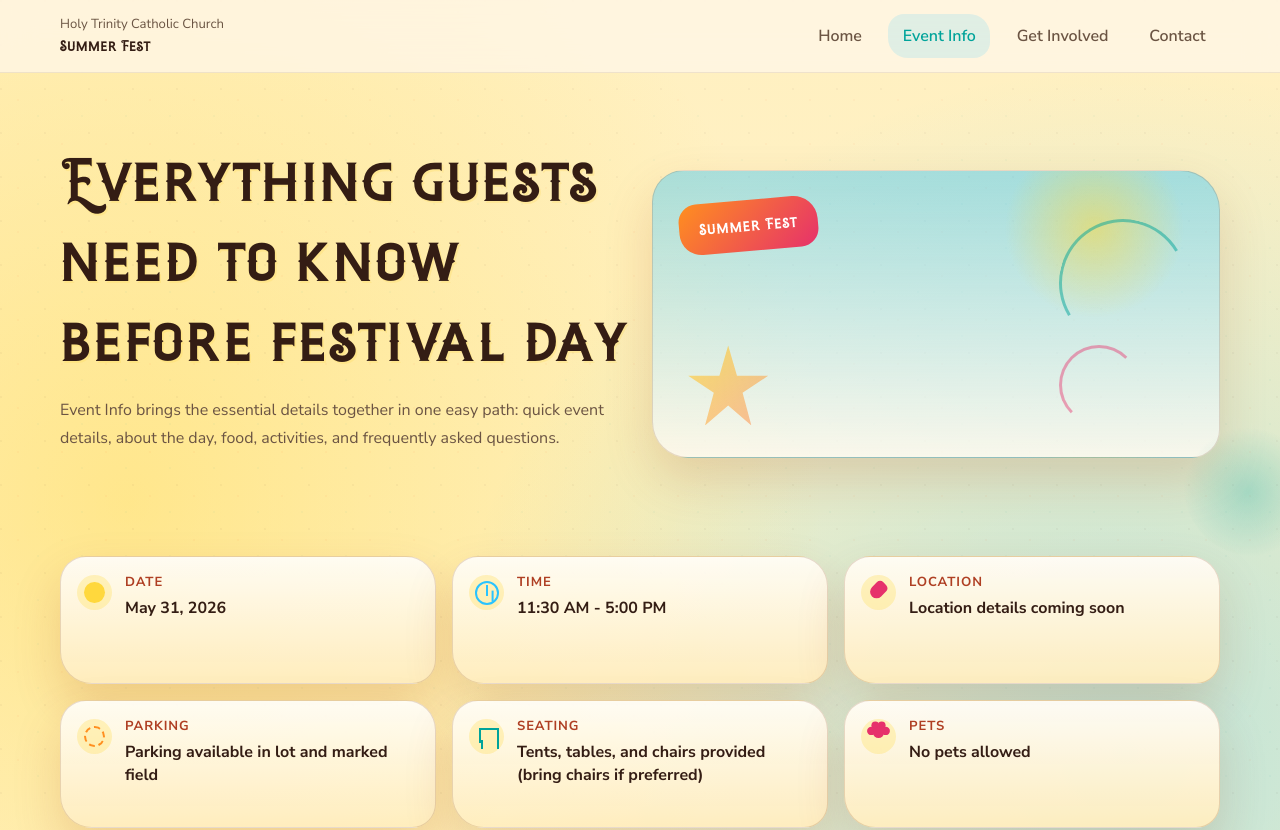
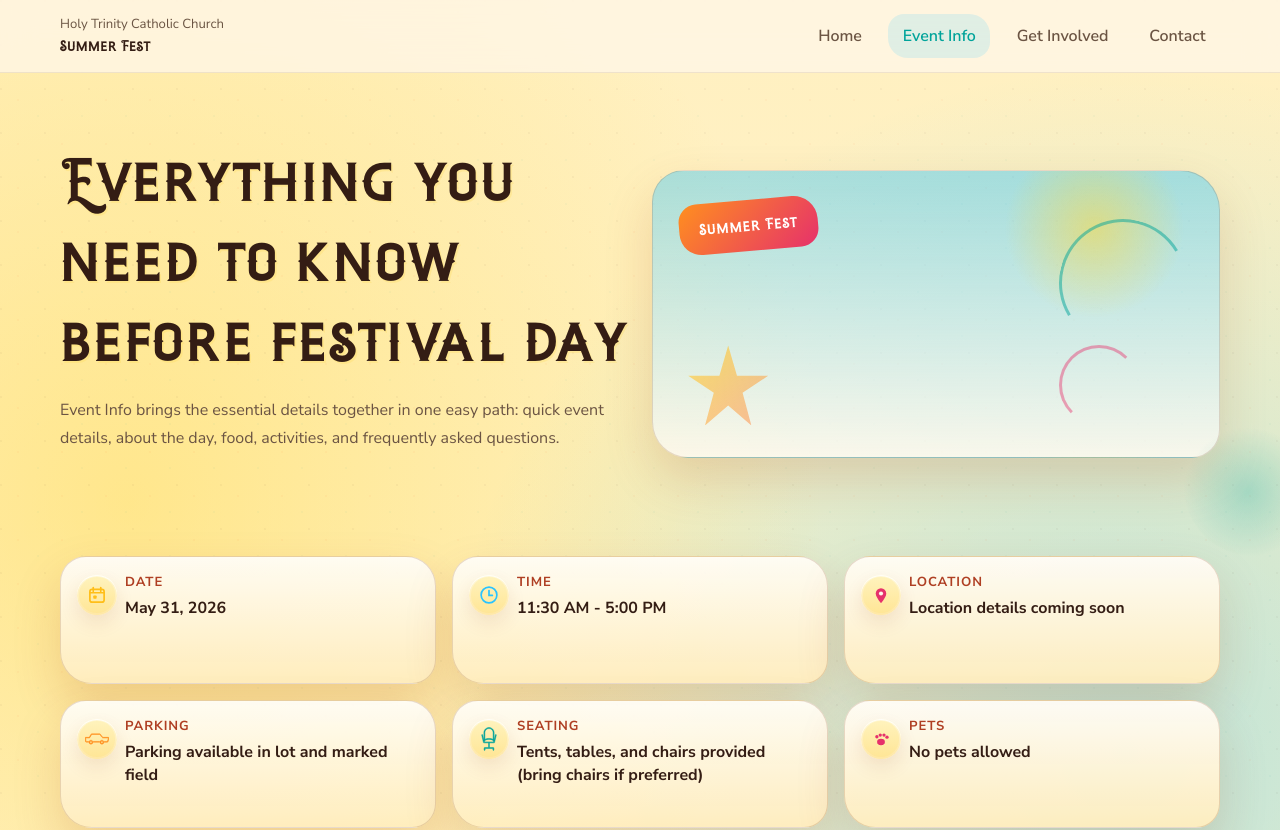
Before and after one commit to joshmzamora/summerfest-htcc, a Next.js app: page /event-info in a window 1280 px wide. Shown: the top 830 px of the page. Built offline with nearby package versions, Linux system fonts and the light colour scheme.

Commit message:
Refactor InfoBar component to improve icon rendering; update EventInfoPage title for clarity; add parking and seating chair SVG icons

```diff
--- a/app/event-info/page.tsx
+++ b/app/event-info/page.tsx
@@ -16,7 +16,7 @@ export default function EventInfoPage() {
         navigation={siteContent.navigation}
       />
       <PageIntro
-        title="Everything guests need to know before festival day"
+        title="Everything you need to know before festival day"
         description="Event Info brings the essential details together in one easy path: quick event details, about the day, food, activities, and frequently asked questions."
       />
       <InfoBar items={siteContent.quickInfo} />
--- a/app/globals.css
+++ b/app/globals.css
@@ -714,90 +714,58 @@ main {
     linear-gradient(180deg, rgba(255, 252, 245, 0.96), rgba(255, 237, 190, 0.95));
 }
 
-.info-icon {
+.info-icon-wrap {
   position: absolute;
   top: 1.1rem;
   left: 1rem;
+  display: grid;
+  place-items: center;
+  width: 2.5rem;
+  height: 2.5rem;
+  border-radius: 50%;
+  background: linear-gradient(180deg, rgba(255, 248, 214, 0.98), rgba(255, 231, 164, 0.98));
+  box-shadow:
+    inset 0 1px 0 rgba(255, 255, 255, 0.85),
+    0 8px 18px rgba(168, 74, 22, 0.12);
+}
+
+.info-icon {
+  position: relative;
   width: 2.2rem;
   height: 2.2rem;
   border-radius: 50%;
-  background: rgba(255, 216, 61, 0.28);
+  background: rgba(255, 216, 61, 0.16);
+  display: grid;
+  place-items: center;
 }
 
-.info-icon::before,
-.info-icon::after {
-  content: "";
-  position: absolute;
+.info-icon svg {
+  width: 1.5rem;
+  height: 1.5rem;
 }
 
-.icon-sun::before {
-  inset: 0.45rem;
-  border-radius: 50%;
-  background: var(--sun);
+.icon-sun {
+  color: #ffbe18;
 }
 
-.icon-clock::before {
-  inset: 0.35rem;
-  border: 2px solid var(--sky);
-  border-radius: 50%;
+.icon-clock {
+  color: var(--sky);
 }
 
-.icon-clock::after {
-  top: 0.6rem;
-  left: 1.05rem;
-  width: 2px;
-  height: 0.7rem;
-  background: var(--sky);
-  box-shadow: 0.35rem 0.35rem 0 0 var(--sky);
-  transform-origin: bottom;
+.icon-pin {
+  color: var(--berry);
 }
 
-.icon-pin::before {
-  top: 0.35rem;
-  left: 0.68rem;
-  width: 0.8rem;
-  height: 1.1rem;
-  border-radius: 0.6rem 0.6rem 0.9rem 0.9rem;
-  background: var(--berry);
-  transform: rotate(45deg);
+.icon-wheel {
+  color: var(--orange);
 }
 
-.icon-wheel::before {
-  inset: 0.45rem;
-  border: 2px dashed var(--orange);
-  border-radius: 50%;
+.icon-chair {
+  color: var(--teal);
 }
 
-.icon-chair::before {
-  left: 0.62rem;
-  top: 0.55rem;
-  width: 1rem;
-  height: 0.8rem;
-  border: 2px solid var(--teal);
-  border-bottom: 0;
-}
-
-.icon-chair::after {
-  left: 0.72rem;
-  top: 1.3rem;
-  width: 0.9rem;
-  height: 0.55rem;
-  border-left: 2px solid var(--teal);
-  border-right: 2px solid var(--teal);
-}
-
-.icon-paw::before {
-  top: 0.5rem;
-  left: 0.75rem;
-  width: 0.7rem;
-  height: 0.7rem;
-  border-radius: 50%;
-  background: var(--berry);
-  box-shadow:
-    -0.45rem -0.1rem 0 -0.08rem var(--berry),
-    0.45rem -0.1rem 0 -0.08rem var(--berry),
-    -0.2rem -0.45rem 0 -0.1rem var(--berry),
-    0.2rem -0.45rem 0 -0.1rem var(--berry);
+.icon-paw {
+  color: var(--berry);
 }
 
 .info-item span {
--- a/app/page.tsx
+++ b/app/page.tsx
@@ -2,7 +2,6 @@ import Link from "next/link";
 
 import { CardGrid } from "@/components/Cards";
 import { HeroSection } from "@/components/HeroSection";
-import { InfoBar } from "@/components/InfoBar";
 import { NavBar } from "@/components/NavBar";
 import { Section } from "@/components/Section";
 import { SiteFooter } from "@/components/SiteFooter";
@@ -26,8 +25,6 @@ export default function Home() {
         actions={siteContent.heroActions}
         countdownTarget={siteContent.countdownTarget}
       />
-
-      <InfoBar items={siteContent.quickInfo} />
 
       <Section
         title="A lively invitation for parish families, neighbors, and friends"
--- a/components/InfoBar.tsx
+++ b/components/InfoBar.tsx
@@ -6,13 +6,108 @@ type InfoBarProps = {
   }>;
 };
 
+function InfoIcon({ icon }: { icon?: string }) {
+  switch (icon) {
+    case "sun":
+      return (
+        <svg viewBox="0 0 32 32" fill="none" aria-hidden="true">
+          <rect x="6.5" y="8.5" width="19" height="17" rx="3" stroke="currentColor" strokeWidth="2.25" />
+          <path d="M11 6v5M21 6v5M6.5 13h19" stroke="currentColor" strokeLinecap="round" strokeWidth="2.25" />
+          <rect x="11" y="16.5" width="4.5" height="4.5" rx="1" fill="currentColor" />
+        </svg>
+      );
+    case "clock":
+      return (
+        <svg viewBox="0 0 32 32" fill="none" aria-hidden="true">
+          <circle cx="16" cy="16" r="10.5" stroke="currentColor" strokeWidth="2.25" />
+          <path d="M16 10v6.5h4.5" stroke="currentColor" strokeLinecap="round" strokeWidth="2.25" />
+        </svg>
+      );
+    case "pin":
+      return (
+        <svg viewBox="0 0 32 32" fill="none" aria-hidden="true">
+          <path
+            d="M16 27c4.7-6 7-10 7-13.1A7 7 0 0 0 9 13.9C9 17 11.3 21 16 27Z"
+            fill="currentColor"
+          />
+          <circle cx="16" cy="14" r="2.75" fill="#fff7eb" />
+        </svg>
+      );
+    case "wheel":
+      return (
+        <svg viewBox="0 0 512 512" fill="none" aria-hidden="true">
+          <path
+            d="M360.819 282.016c-11.672-.016-22.359 4.75-29.984 12.406-7.656 7.625-12.422 18.313-12.422 29.984.016 23.406 18.969 42.375 42.406 42.375 23.422 0 42.375-18.984 42.375-42.375.016-11.672-4.75-22.359-12.391-29.984-7.64-7.656-18.328-12.422-29.984-12.406Zm0 63.468c-11.672-.016-21.078-9.453-21.094-21.078 0-11.672 9.406-21.094 21.094-21.094 11.656 0 21.078 9.422 21.078 21.094-.016 11.625-9.438 21.063-21.078 21.078Z"
+            fill="currentColor"
+            stroke="currentColor"
+            strokeLinejoin="round"
+            strokeWidth="10"
+          />
+          <path
+            d="M126.616 282.016c-11.688-.016-22.344 4.75-29.984 12.406-7.656 7.625-12.406 18.313-12.406 29.984.016 23.391 18.953 42.375 42.391 42.375 23.422 0 42.391-18.969 42.391-42.375-.002-23.453-18.986-42.39-42.392-42.39Zm0 63.468c-11.672-.016-21.063-9.453-21.078-21.078 0-11.672 9.406-21.094 21.078-21.094 11.656.016 21.078 9.422 21.094 21.094-.016 11.625-9.454 21.063-21.094 21.078Z"
+            fill="currentColor"
+            stroke="currentColor"
+            strokeLinejoin="round"
+            strokeWidth="10"
+          />
+          <path
+            d="M507.976 226.172c-3.25-3.781-7.984-5.984-12.953-5.984H390.914c-6.547 0-12.719-3.016-16.734-8.156l-45.875-58.656c-4.031-5.141-10.203-8.156-16.734-8.156H145.334c-7.609 0-14.625 4.078-18.422 10.656l-36.953 64.313H16.991c-5.016 0-9.797 2.219-13.016 6.063s-4.594 8.938-3.719 13.859l6.969 64.5c1.172 10.766 10.234 18.953 21.078 18.969l47.719.109v-14.984l-47.672-.109c-3.203-.016-5.875-2.406-6.219-5.594l-7.125-65.484.453-1.641 1.531-.688H89.96c5.375 0 10.313-2.875 13.016-7.531l36.938-64.297c1.109-1.953 3.188-3.141 5.422-3.141H311.57c1.891 0 3.75.891 4.922 2.391l45.875 58.688c6.938 8.813 17.328 13.891 28.547 13.891h104.11l1.531.688.516.672.172-.297-17.625 68.688c-.672 2.766-3.188 4.703-6.063 4.703l-62.172-.125V324.5l62.141.141c9.734 0 18.203-6.563 20.625-15.984l17.641-68.734c1.219-4.922-.156-9.953-3.374-13.75Z"
+            fill="currentColor"
+            stroke="currentColor"
+            strokeLinejoin="round"
+            strokeWidth="10"
+          />
+          <path
+            d="m177.209 323.891 133.016.39v-14.984l-133.016-.375v14.969Z"
+            fill="currentColor"
+            stroke="currentColor"
+            strokeLinejoin="round"
+            strokeWidth="10"
+          />
+        </svg>
+      );
+    case "chair":
+      return (
+        <svg viewBox="0 0 512 512" fill="none" aria-hidden="true">
+          <path
+            d="M404.6 159.7c-5.6-1.3-11.2 2.1-12.5 7.7l-26.9 113.5V120.2C365.2 60 316.2 11 256 11s-109.2 49-109.2 109.2V281l-26.9-113.5c-1.3-5.6-7-9.1-12.5-7.7-5.6 1.3-9.1 6.9-7.7 12.5l37.5 157.9v.3c1.1 4.6 5.2 8 10.1 8h98.2v98.2h-82.8c-5.8 0-10.4 4.7-10.4 10.4v43.4c0 5.8 4.7 10.4 10.4 10.4s10.4-4.7 10.4-10.4v-33h165.6v33c0 5.8 4.7 10.4 10.4 10.4 5.8 0 10.4-4.7 10.4-10.4v-43.4c0-5.8-4.7-10.4-10.4-10.4h-82.8v-98.2h98.2c4.9 0 9-3.4 10.1-8v-.3l37.5-157.9c1.6-5.5-1.9-11.1-7.5-12.5ZM167.7 120.2c0-48.7 39.6-88.3 88.3-88.3s88.3 39.6 88.3 88.3v143.5c-6.6-4.1-25.6-19.9-88.3-19.9-61.4 0-79.4 15.2-88.3 19.9V120.2Zm185.9 197.4h-97.6-97.6c3.4-39.5 45.9-53 78-53h39.3c32 .1 74.5 13.6 77.9 53Z"
+            fill="currentColor"
+            stroke="currentColor"
+            strokeLinejoin="round"
+            strokeWidth="10"
+          />
+        </svg>
+      );
+    case "paw":
+      return (
+        <svg viewBox="0 0 32 32" fill="none" aria-hidden="true">
+          <ellipse cx="16" cy="20" rx="5.2" ry="4.2" fill="currentColor" />
+          <circle cx="10.5" cy="13" r="2.2" fill="currentColor" />
+          <circle cx="15" cy="10.8" r="2.2" fill="currentColor" />
+          <circle cx="20" cy="10.8" r="2.2" fill="currentColor" />
+          <circle cx="24" cy="13.5" r="2.2" fill="currentColor" />
+        </svg>
+      );
+    default:
+      return (
+        <svg viewBox="0 0 32 32" fill="none" aria-hidden="true">
+          <circle cx="16" cy="16" r="4" fill="currentColor" />
+        </svg>
+      );
+  }
+}
+
 export function InfoBar({ items }: InfoBarProps) {
   return (
     <section className="info-bar" aria-label="Quick event information">
       <div className="container info-grid">
         {items.map((item) => (
           <div className="info-item" key={item.label}>
-            <div className={`info-icon icon-${item.icon ?? "spark"}`} aria-hidden="true" />
+            <div className="info-icon-wrap" aria-hidden="true">
+              <div className={`info-icon icon-${item.icon ?? "spark"}`}>
+                <InfoIcon icon={item.icon} />
+              </div>
+            </div>
             <span>{item.label}</span>
             <strong>{item.value}</strong>
           </div>
```
Also changed, not shown: public/icons/parking-car.svg (added), public/icons/seating-chair.svg (added).
